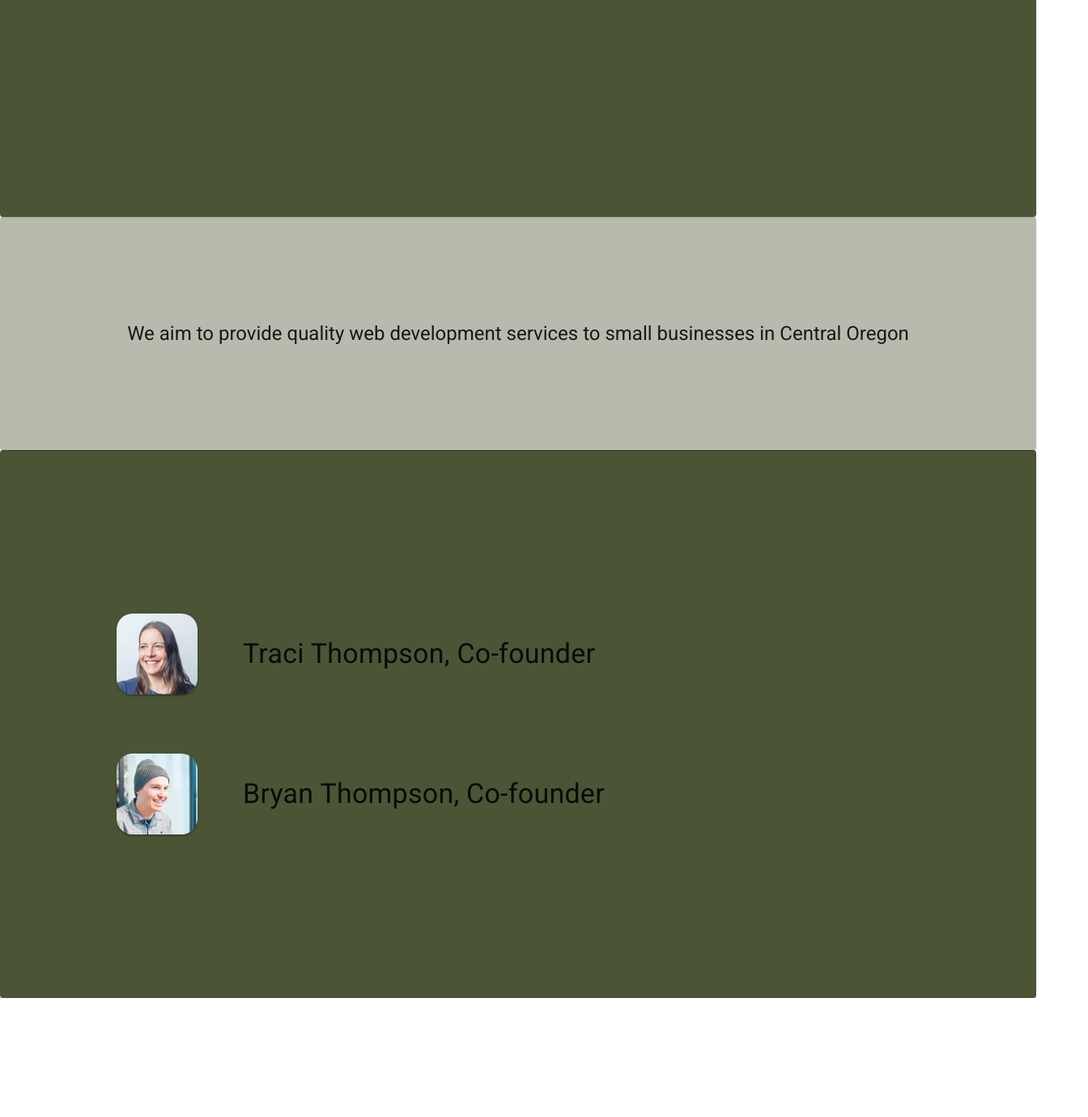
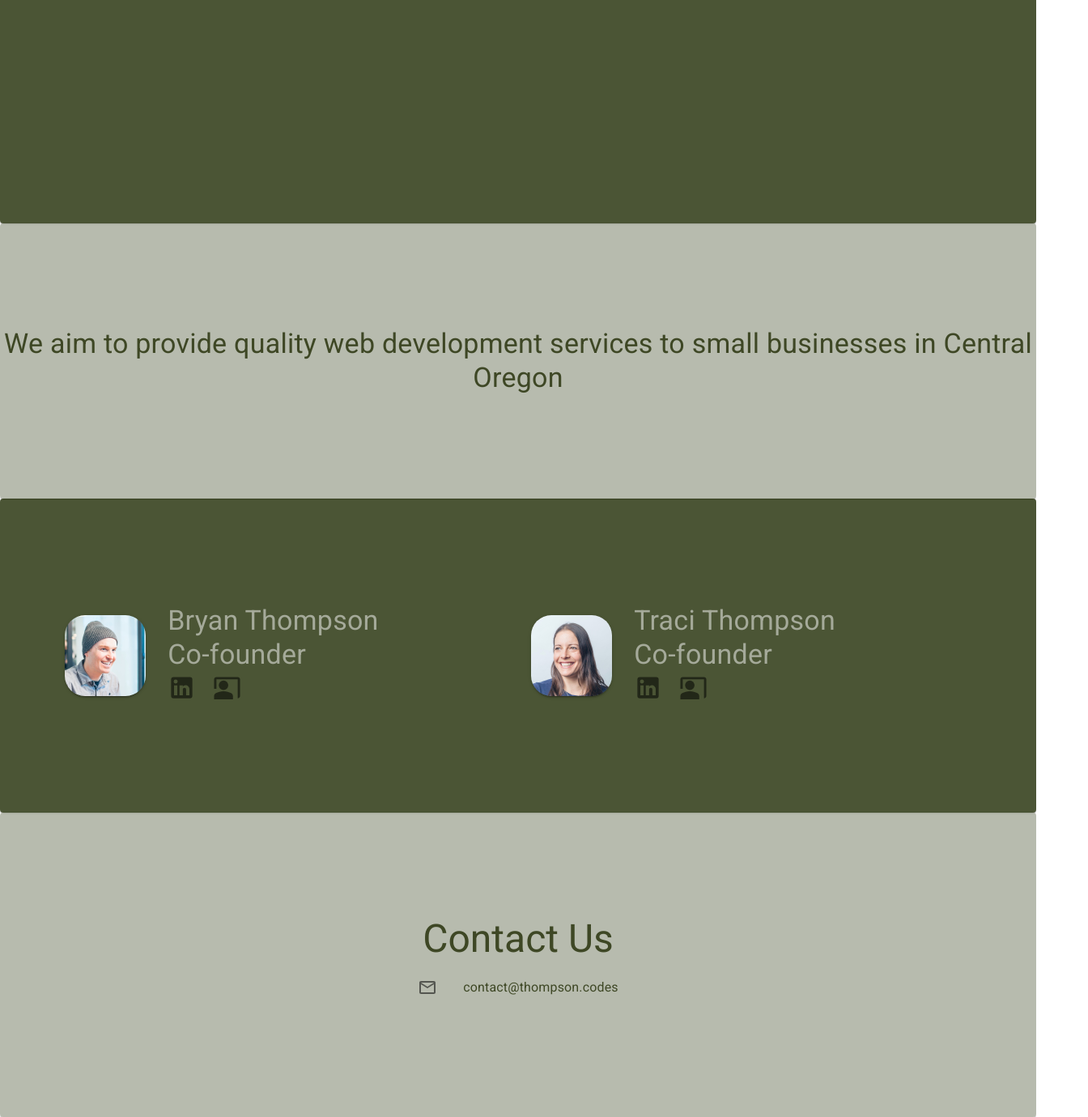
Before and after one commit to thompson-codes-llc/thompson.codes, a React (Create React App) app: page / in a window 1280 px wide. Shown: the part 511-1891 px from the top of the page at 81% size, 1344 px wide, since content can reach past the window. Before the commit the page ends 1744 px from the top, so only its background shows below. Built offline with nearby package versions, Linux system fonts and the light colour scheme.

Commit message:
add all the things

```diff
--- a/src/App.jsx
+++ b/src/App.jsx
@@ -1,9 +1,9 @@
 import { Route, Routes } from "react-router-dom";
 import "./App.css";
-import About from "./pages/about";
-import Contact from "./pages/contact";
 import Home from "./pages/home";
 import { ThemeProvider, createTheme } from "@mui/material";
+// eslint-disable-next-line no-unused-vars
+import React from "react";
 
 const theme = createTheme({});
 
@@ -12,8 +12,6 @@ const App = () => {
     <ThemeProvider theme={theme}>
       <Routes>
         <Route path="/" element={<Home />} />
-        <Route path="/about" element={<About />} />
-        <Route path="/contact" element={<Contact />} />
       </Routes>
     </ThemeProvider>
   );
--- a/src/components/layout.js
+++ /dev/null
@@ -1,44 +0,0 @@
-import { Box, Card } from "@mui/material";
-import PropTypes from "prop-types";
-
-export const Layout = ({ left, right }) => {
-  return (
-    <Card
-      sx={{
-        display: "flex",
-        flexDirection: "row",
-        bgcolor: "black",
-        height: "100%",
-      }}
-    >
-      <Box
-        sx={{
-          bgcolor: "white",
-          borderRadius: "0 20% 60% 0%",
-          flex: 1.5,
-          height: "125%",
-          margin: "-17% 0 0% 0%",
-          display: "flex",
-          flexDirection: "column",
-          alignItems: "baseline",
-        }}
-      >
-        {left}
-      </Box>
-      <Box
-        sx={{
-          bgcolor: "black",
-          flex: 1,
-          height: "1000px",
-        }}
-      >
-        {right}
-      </Box>
-    </Card>
-  );
-};
-
-Layout.propTypes = {
-  left: PropTypes.elementType,
-  right: PropTypes.elementType,
-};
--- a/src/components/profile.js
+++ b/src/components/profile.js
@@ -1,9 +1,11 @@
 /* eslint-disable react/prop-types */
-import { ListItem, ListItemIcon, Box, Typography } from "@mui/material";
+import { ListItem, ListItemIcon, Box, Typography, Link } from "@mui/material";
 // eslint-disable-next-line no-unused-vars
 import React from "react";
+import LinkedInIcon from "@mui/icons-material/LinkedIn";
+import CoPresentIcon from "@mui/icons-material/CoPresent";
 
-export const Profile = ({ image, name }) => {
+export const Profile = ({ image, name, linkedInUrl }) => {
   return (
     <ListItem sx={{ display: "flex", gap: "5%", marginY: "5%" }}>
       <ListItemIcon>
@@ -11,14 +13,33 @@ export const Profile = ({ image, name }) => {
           component="img"
           sx={{
             height: "100px",
-            borderRadius: "20%",
+            borderRadius: "25%",
             boxShadow: 2,
           }}
           alt={name}
           src={image}
         />
       </ListItemIcon>
-      <Typography variant="h4">{name} Thompson, Co-founder</Typography>
+      <Box sx={{ display: "flex", flexDirection: "column" }}>
+        <Typography sx={{ color: "rgb(165,170,154)" }} variant="h4">
+          {name} Thompson
+        </Typography>
+        <Typography sx={{ color: "rgb(165,170,154)" }} variant="h4">
+          Co-founder
+        </Typography>
+        <Box sx={{ marginY: "1%", padding: "0" }}>
+          <Link target="_blank" href={linkedInUrl}>
+            <ListItemIcon>
+              <LinkedInIcon fontSize="large" />
+            </ListItemIcon>
+          </Link>
+          <Link target="_blank" href={`https://${name}.thompson.codes`}>
+            <ListItemIcon>
+              <CoPresentIcon fontSize="large" />
+            </ListItemIcon>
+          </Link>
+        </Box>
+      </Box>
     </ListItem>
   );
 };
--- a/src/index.js
+++ b/src/index.js
@@ -9,6 +9,7 @@ import "@fontsource/roboto/400.css";
 import "@fontsource/roboto/500.css";
 import "@fontsource/roboto/700.css";
 
+// @ts-ignore
 const root = ReactDOM.createRoot(document.getElementById("root"));
 
 root.render(
--- a/src/pages/about.js
+++ /dev/null
@@ -1,40 +0,0 @@
-import { Box, Typography } from "@mui/material";
-import { Layout } from "../components/layout";
-
-const About = () => {
-  return (
-    <Layout
-      left={
-        <Box
-          sx={{
-            color: "black",
-            marginTop: "60%",
-            marginLeft: "20%",
-            display: "flex",
-            flexDirection: "column",
-            alignItems: "end",
-          }}
-        >
-          <Typography variant="h2">Thompson Codes is</Typography>
-          <Typography variant="h4">Bryan Thompson, Co-founder</Typography>
-          <Typography variant="h4">Traci Thompson, Co-founder</Typography>
-        </Box>
-      }
-      right={
-        <Typography
-          variant="h4"
-          sx={{
-            color: "white",
-            marginTop: "80%",
-            marginLeft: "0%",
-          }}
-        >
-          We aim to provide quality web development services to small businesses
-          in Central Oregon
-        </Typography>
-      }
-    />
-  );
-};
-
-export default About;
--- a/src/pages/home.js
+++ b/src/pages/home.js
@@ -1,9 +1,19 @@
-import { Box, Card, List, Typography } from "@mui/material";
+import {
+  Box,
+  Card,
+  Container,
+  List,
+  ListItem,
+  ListItemIcon,
+  ListItemText,
+  Typography,
+} from "@mui/material";
 // eslint-disable-next-line no-unused-vars
 import React from "react";
 import traci from "../assets/traci.jpeg";
 import bryan from "../assets/bryan.jpeg";
 import { Profile } from "../components/profile";
+import MailIcon from "@mui/icons-material/MailOutline";
 
 const color1 = "rgb(31, 43, 3, .8)";
 const color2 = "rgb(165,170,154, .8)";
@@ -16,7 +26,6 @@ const Home = () => {
           backgroundColor: color2,
           height: "100%",
           paddingBottom: "2%",
-          paddingRight: "10%",
           paddingTop: "20%",
           textAlign: "center",
           width: "100%",
@@ -25,9 +34,10 @@ const Home = () => {
         <Typography
           sx={{
             color: color1,
-            fontSize: "72px",
             opacity: 0.9,
+            paddingRight: "10%",
           }}
+          variant="h1"
         >
           Thompson
         </Typography>
@@ -46,10 +56,10 @@ const Home = () => {
         <Typography
           sx={{
             color: color2,
-            fontSize: "72px",
             marginLeft: "20%",
             opacity: 0.9,
           }}
+          variant="h1"
         >
           Codes
         </Typography>
@@ -62,7 +72,7 @@ const Home = () => {
           width: "100%",
         }}
       >
-        <Typography sx={{ textAlign: "center" }} variant="h5">
+        <Typography sx={{ textAlign: "center", color: color1 }} variant="h4">
           We aim to provide quality web development services to small businesses
           in Central Oregon
         </Typography>
@@ -70,18 +80,66 @@ const Home = () => {
       <Card
         sx={{
           backgroundColor: color1,
-          height: "100%",
-          py: "10%",
+          py: "5%",
           width: "100%",
         }}
       >
-        <List
+        <Container
           sx={{
-            marginLeft: "10%",
+            alignItems: "center",
+            display: "flex",
+            flexDirection: "row",
           }}
         >
-          <Profile image={traci} name="Traci" />
-          <Profile image={bryan} name="Bryan" />
+          <Profile
+            image={bryan}
+            name="Bryan"
+            linkedInUrl={"https://www.linkedin.com/in/snowboardtechie/"}
+          />
+          <Profile
+            image={traci}
+            name="Traci"
+            linkedInUrl={"https://www.linkedin.com/in/tracihthompson/"}
+          />
+        </Container>
+      </Card>
+      <Card
+        sx={{
+          backgroundColor: color2,
+          height: "100%",
+          paddingY: "10%",
+          width: "100%",
+          textAlign: "center",
+          display: "flex",
+          flexDirection: "column",
+          alignItems: "center",
+        }}
+      >
+        <Typography
+          variant="h3"
+          sx={{
+            color: color1,
+          }}
+        >
+          Contact Us
+        </Typography>
+        <List>
+          <ListItem
+            component="a"
+            target="_blank"
+            href="mailto:contact@thompson.codes"
+          >
+            <ListItemIcon>
+              <MailIcon />
+            </ListItemIcon>
+            <ListItemText
+              sx={{
+                color: color1,
+              }}
+            >
+              contact@thompson.codes
+            </ListItemText>
+          </ListItem>
         </List>
       </Card>
     </Box>
```
Also changed, not shown: src/components/menu.js (deleted, +0 -14 lines), src/pages/contact.js (deleted, +0 -172 lines), src/assets/bryan.jpg (deleted), src/assets/traci.jpg (deleted).
